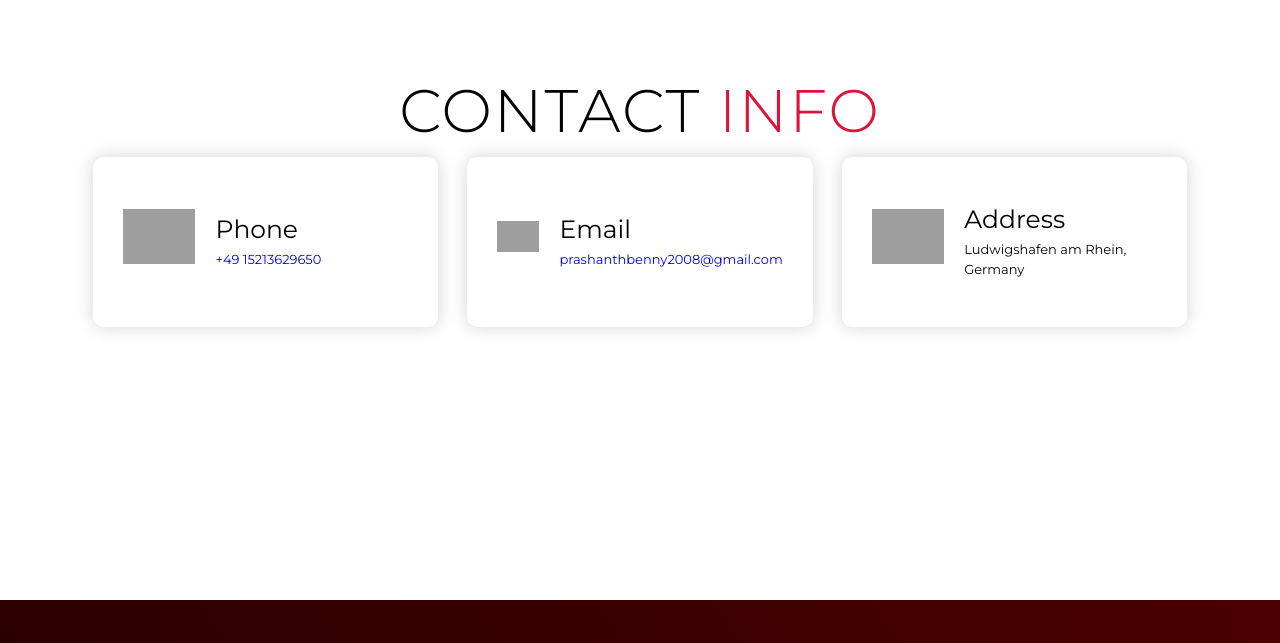
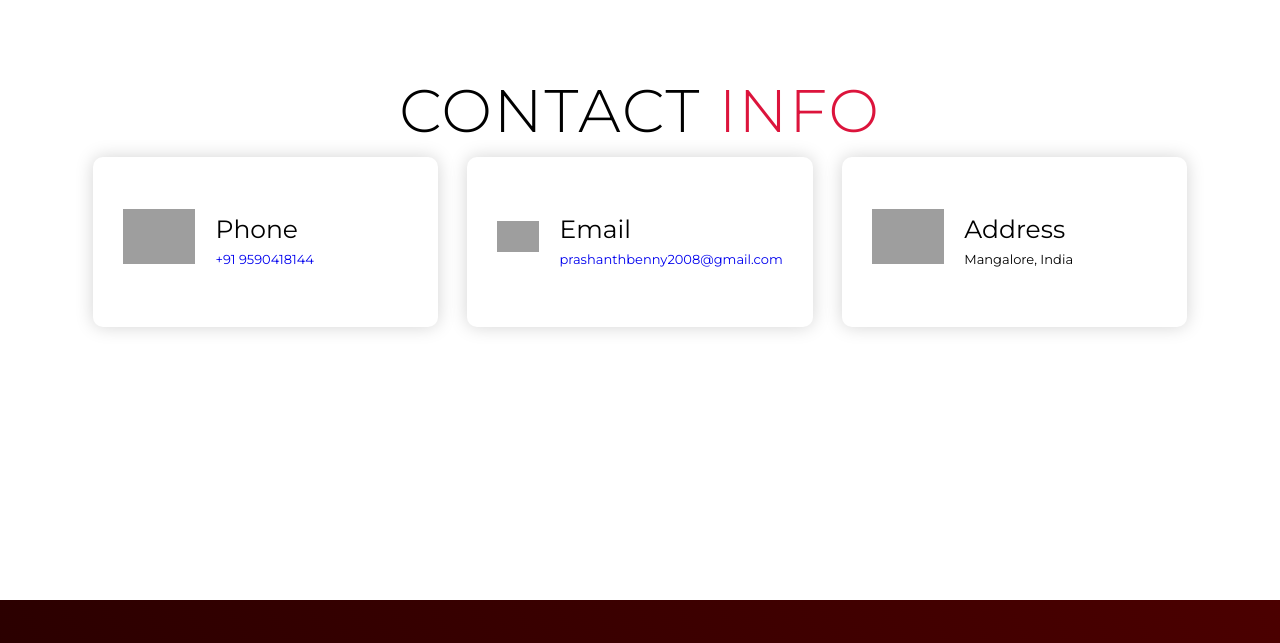
Before and after one commit to prashanthbenny2008/spa_portfolio, a plain HTML site: page index.html in a window 1280 px wide. Shown: the part 3323-3966 px from the top of the page. Drawn offline with Linux system fonts and the light colour scheme; grey boxes are pictures that could not be loaded.

Commit message:
contact update

```diff
--- a/index.html
+++ b/index.html
@@ -153,8 +153,8 @@
           <div class="icon"><img src="https://img.icons8.com/bubbles/100/000000/phone.png" /></div>
           <div class="contact-info">
             <h1>Phone</h1>
-            <h2><a href="tel:+4915213629650">+49 15213629650</a></h2>
-            <!-- <h2>+1 234 123 1234</h2> -->
+            <!-- <h2><a href="tel:+4915213629650">+49 15213629650</a></h2> -->
+            <h2><a href="tel:+919590418144">+91 9590418144</a></h2>
           </div>
         </div>
         <div class="contact-item">
@@ -169,7 +169,8 @@
           <div class="icon"><img src="https://img.icons8.com/bubbles/100/000000/map-marker.png" /></div>
           <div class="contact-info">
             <h1>Address</h1>
-            <h2>Ludwigshafen am Rhein, Germany</h2>
+            <!-- <h2>Ludwigshafen am Rhein, Germany</h2> -->
+            <h2>Mangalore, India</h2>
           </div>
         </div>
       </div>
```
